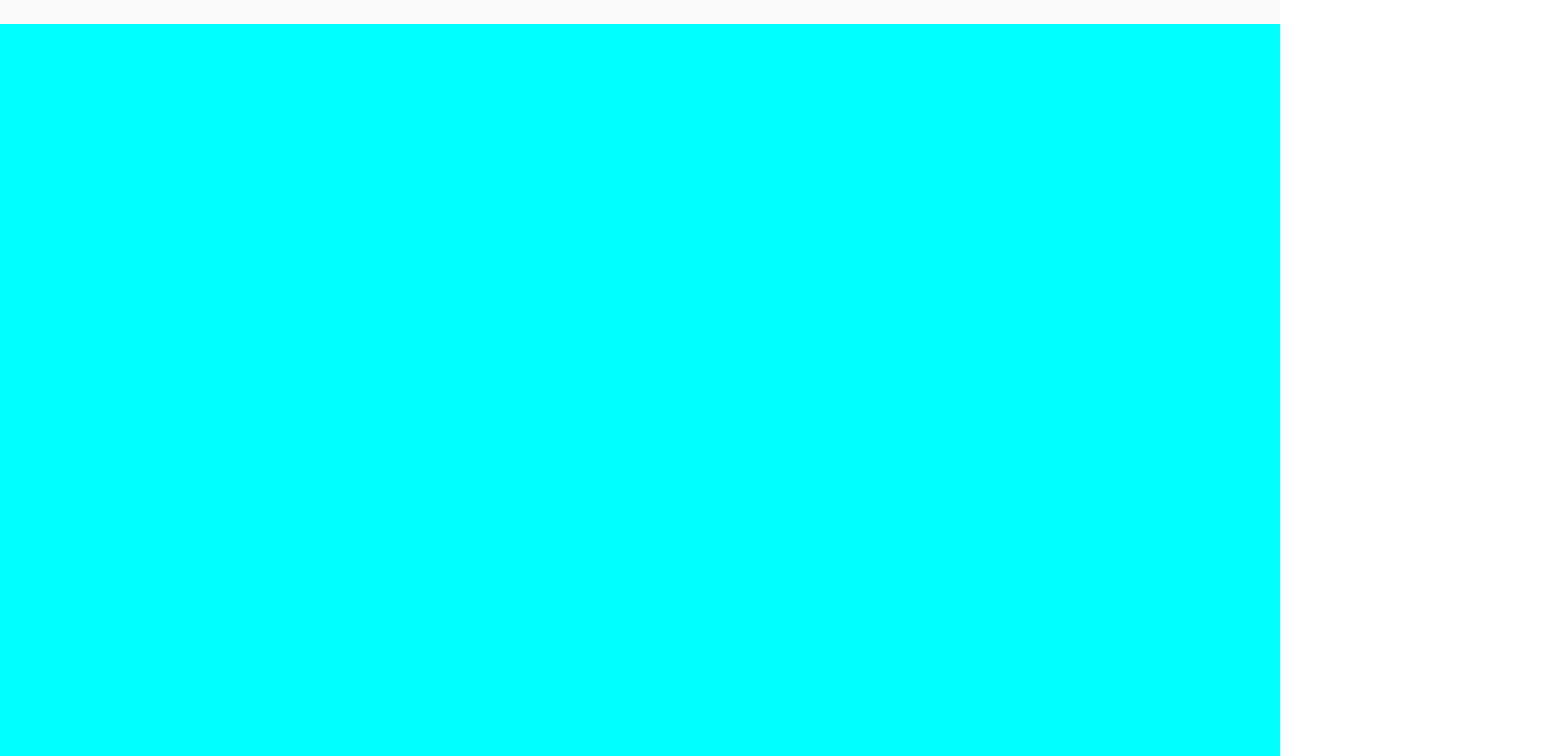
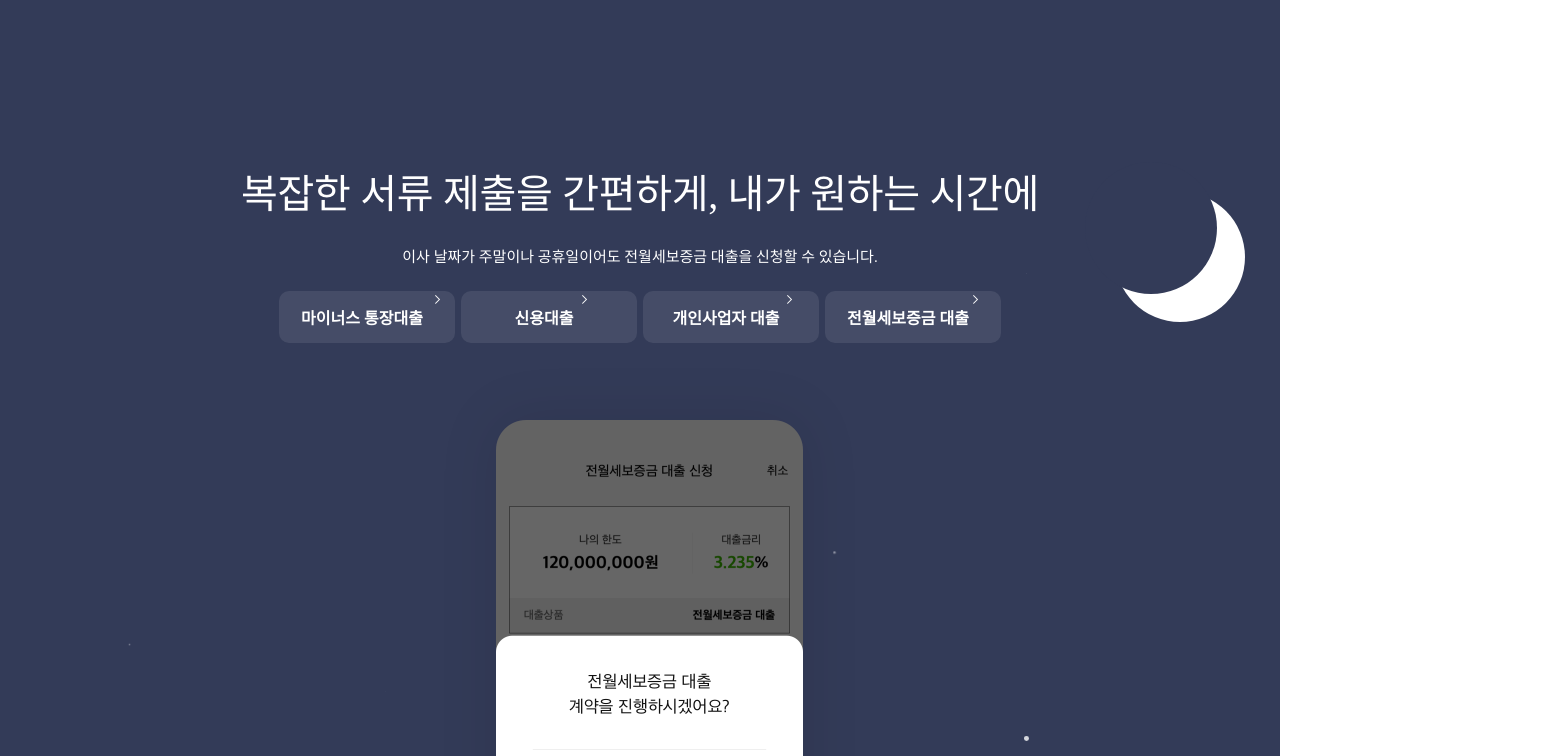
Before and after one commit to junhp9355/kakaobank, a React (Create React App) app: page / in a window 1280 px wide. Shown: the part 4720-5476 px from the top of the page, 1565 px wide, since content can reach past the window. Built offline with nearby package versions, Linux system fonts and the light colour scheme; a web font is replaced by a local one.

Commit message:
moon, star 임시완료

```diff
--- a/src/App.js
+++ b/src/App.js
@@ -37,9 +37,11 @@ const App = () => {
         <div>
           <Page06 classname="Page06Main" />
         </div>
-        <div className="space"></div>
         <div>
           <Page07 classname="Page07Main" />
+        </div>
+        <div>
+          <Page01 classname="Page01Main" />
         </div>
       </div>
     </section>
--- a/src/components/Page07.jsx
+++ b/src/components/Page07.jsx
@@ -4,13 +4,76 @@ import "../styles/Page07.css";
 const Page07 = () => {
   return (
     <section className="Page07">
-      <section className="Page07bgchnage">
-        <nav className="Page07fixed">
-          <div>
-            {/* <img className="Pg07bg" src="img/main-loan.png" alt="Pg07bg" /> */}
+      <section className="Page07background"></section>
+      <section className="Page07bgchnage"></section>
+      <section className="SUNfixed">
+        <section className="SunMoon"></section>
+        <section className="SunMoonshadow"></section>
+      </section>
+      <section className="StarMain">
+        <div className="Star01" />
+        <div className="Star02" />
+        <div className="Star03" />
+        <div className="Star04" />
+        <div className="Star05" />
+        <div className="Star06" />
+      </section>
+      <nav className="Page07fixed">
+        <div className="Pg07textMain">
+          <p className="Pg07text01">
+            복잡한 서류 제출을 간편하게, 내가 원하는 시간에
+          </p>
+          <p className="Pg07text02">
+            이사 날짜가 주말이나 공휴일이어도 전월세보증금 대출을 신청할 수
+            있습니다.
+          </p>
+          <div className="Pg07bannerMain">
+            <div>
+              <a className="Pg07banner01" href="#!">
+                마이너스 통장대출
+              </a>
+            </div>
+            <img
+              className="Pg07bankbookIcon01"
+              src="img/home_arr2.png"
+              alt="Pg07bankbook"
+            />
+            <div>
+              <a className="Pg07banner02" href="#!">
+                신용대출
+              </a>
+            </div>
+            <img
+              className="Pg07bankbookIcon02"
+              src="img/home_arr2.png"
+              alt="Pg07bankbook"
+            />
+            <div>
+              <a className="Pg07banner03" href="#!">
+                개인사업자 대출
+              </a>
+            </div>
+            <img
+              className="Pg07bankbookIcon03"
+              src="img/home_arr2.png"
+              alt="Pg07bankbook"
+            />
+            <div>
+              <a className="Pg07banner04" href="#!">
+                전월세보증금 대출
+              </a>
+            </div>
+            <img
+              className="Pg07bankbookIcon04"
+              src="img/home_arr2.png"
+              alt="Pg07bankbook"
+            />
           </div>
-        </nav>
-      </section>
+        </div>
+        <div>
+          <img className="Pg07bg" src="img/main-loan.png" alt="Pg07bg" />
+        </div>
+      </nav>
     </section>
   );
 };
--- a/src/styles/Page07.css
+++ b/src/styles/Page07.css
@@ -7,26 +7,280 @@
   height: 930px;
 }
 
+.Page07background {
+  position: absolute;
+  width: 100%;
+  height: 100%;
+  background-color: #559cde;
+  /* display: flex; */
+}
+
 .Page07bgchnage {
+  position: absolute;
   width: 100%;
   height: 100%;
   animation: bgChange 1.4s;
-  animation-delay: 1.5s;
-  background-color: black;
+  /* animation-delay: 1.5s; */
+  background-color: #333b58;
   animation-fill-mode: forwards;
 }
 @keyframes bgChange {
-  to {
+  100% {
     transform: translatetY(0px);
-    background-color: aqua;
   }
-  from {
+  0% {
     transform: translateY(930px);
     animation-timing-function: cubic-bezier(0.8, 0.2, 0.1, 1);
   }
 }
 
+.SUNfixed {
+  position: absolute;
+  width: 1850px;
+  height: 100%;
+}
+
+.SunMoon {
+  background-color: yellow;
+  width: 130px;
+  height: 130px;
+  position: absolute;
+  border-radius: 50%;
+  top: 200px;
+  left: 1400px;
+  animation: SUNMOON 0.85s;
+  animation-delay: 0.5s;
+  animation-fill-mode: forwards;
+}
+
+@keyframes SUNMOON {
+  100% {
+    background-color: white;
+  }
+  0% {
+    background-color: yellow;
+    animation-timing-function: ease;
+  }
+}
+
+.SunMoonshadow {
+  background-color: none;
+  width: 132px;
+  height: 132px;
+  position: absolute;
+  border-radius: 50%;
+  top: 100px;
+  left: 1300px;
+  animation: SUNMOONshadow 1s;
+  animation-delay: 0.85s;
+  animation-fill-mode: forwards;
+}
+
+@keyframes SUNMOONshadow {
+  100% {
+    top: 170px;
+    left: 1370px;
+    background-color: #333b58;
+  }
+  25% {
+    background-color: #333b58;
+  }
+
+  0% {
+    top: 100px;
+    left: 1300px;
+    animation-timing-function: ease;
+  }
+}
+
+.Page07fixed {
+  width: 1300px;
+  height: 100%;
+  position: relative;
+  /* background-color: red; */
+}
+
+.Pg07textMain {
+  /* background-color: yellow; */
+  position: absolute;
+  text-align: center;
+  width: 100%;
+  height: 100%;
+  font-family: "GmarketLight";
+  font-size: 15px;
+  color: #ffffff;
+  top: 14%;
+}
+
+.Pg07text01 {
+  font-family: "GmarketMedium";
+  font-size: 40px;
+  margin-bottom: 25px;
+  letter-spacing: -0.3px;
+}
+
+.Pg07text02 {
+  margin: 25px;
+}
+
+.Pg07bannerMain {
+  font-size: 16px;
+  font-weight: 600;
+  margin-top: 50px;
+  width: 100%;
+  /* background-color: orange; */
+  display: flex;
+  align-content: center;
+  justify-content: center;
+}
+
+.Pg07bannerMain div {
+  /* padding: 20px 35px 17px 25px; */
+  position: relative;
+  background-color: rgba(255, 255, 255, 0.09);
+  border-radius: 10px;
+  width: 166px;
+  height: 52px;
+  margin: 3px;
+  margin-top: -25px;
+  padding: 0 10px 0 0;
+  text-align: center;
+}
+
+.Pg07bannerMain div a {
+  color: #ffffff;
+  display: flex;
+  align-items: center;
+  justify-content: center;
+  width: 166px;
+  height: 52px;
+  border-radius: 10px;
+  padding: 0 10px 0 0;
+}
+
+.Pg07bannerMain img {
+  width: 6px;
+  height: 9px;
+}
+
+.Pg07bankbookIcon01 {
+  position: absolute;
+  top: 18.6%;
+  left: 34%;
+}
+.Pg07bankbookIcon02 {
+  position: absolute;
+  top: 18.6%;
+  left: 45.5%;
+}
+.Pg07bankbookIcon03 {
+  position: absolute;
+  top: 18.6%;
+  left: 61.5%;
+}
+.Pg07bankbookIcon04 {
+  position: absolute;
+  top: 18.6%;
+  left: 76%;
+}
+
 .Pg07bg {
   position: absolute;
   width: 429px;
+  bottom: 0%;
+  left: 34%;
 }
+
+.StarMain {
+  width: 100vw;
+  height: 100%;
+  position: absolute;
+}
+
+.Star01 {
+  width: 5px;
+  height: 5px;
+  top: 30%;
+  left: 80%;
+  position: absolute;
+  border-radius: 50%;
+  background-color: white;
+  animation: STAR 3s infinite;
+  animation-delay: 1.5s;
+  animation-timing-function: ease;
+}
+.Star02 {
+  width: 5px;
+  height: 5px;
+  top: 60%;
+  left: 65%;
+  position: absolute;
+  border-radius: 50%;
+  background-color: white;
+  animation: STAR 3s infinite;
+  animation-delay: 3.5s;
+  animation-timing-function: ease;
+}
+.Star03 {
+  width: 5px;
+  height: 5px;
+  top: 20%;
+  left: 20%;
+  position: absolute;
+  border-radius: 50%;
+  background-color: white;
+  animation: STAR 3s infinite;
+  animation-delay: 1.5s;
+  animation-timing-function: ease;
+}
+.Star04 {
+  width: 3px;
+  height: 3px;
+  top: 70%;
+  left: 10%;
+  position: absolute;
+  border-radius: 50%;
+  background-color: white;
+  animation: STAR 3s infinite;
+  animation-delay: 3.5s;
+  animation-timing-function: ease;
+}
+.Star05 {
+  width: 5px;
+  height: 5px;
+  top: 80%;
+  left: 80%;
+  position: absolute;
+  border-radius: 50%;
+  background-color: white;
+  animation: STAR 3s infinite;
+  animation-delay: 2.5s;
+  animation-timing-function: ease;
+}
+.Star06 {
+  width: 3px;
+  height: 3px;
+  top: 75%;
+  left: 30%;
+  position: absolute;
+  border-radius: 50%;
+  background-color: white;
+  animation: STAR 3s infinite;
+  animation-delay: 1.5s;
+  animation-timing-function: ease;
+}
+
+@keyframes STAR {
+  100% {
+    scale: 0%;
+    opacity: 0.2;
+  }
+  50% {
+    scale: 100%;
+    opacity: 0.8;
+  }
+  0% {
+    scale: 0%;
+    opacity: 0.2;
+  }
+}
```
Also changed, not shown: public/img/star.png (added), public/img/sun_moon.png (added).
